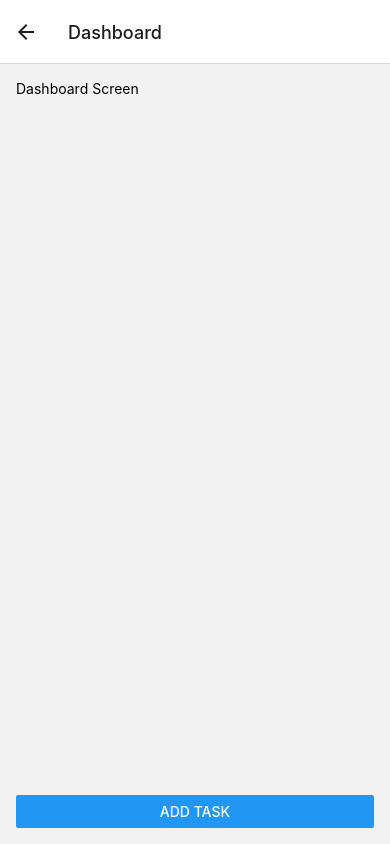
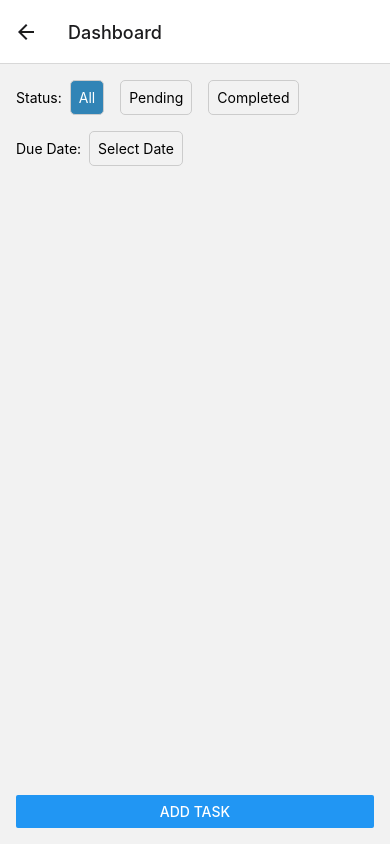
Before and after one commit to suraj3477/PersonalTaskManager, a React Native app: screen /Dashboard in a window 390 px wide. Built offline with nearby package versions, Linux system fonts and the light colour scheme.

Commit message:
implementing the Filter in the Dashboard screen via status and due date

```diff
--- a/app/screens/DashboardScreen.tsx
+++ b/app/screens/DashboardScreen.tsx
@@ -1,5 +1,13 @@
-import React, { useContext } from "react";
-import { View, Text, Button, FlatList, StyleSheet } from "react-native";
+import React, { useContext, useState } from "react";
+import {
+  View,
+  Text,
+  Button,
+  FlatList,
+  StyleSheet,
+  TouchableOpacity,
+} from "react-native";
+import DateTimePicker from "@react-native-community/datetimepicker";
 import { DashboardScreenNavigationProp } from "../navigation/types";
 import { TaskContext } from "../context/TaskContext";
 
@@ -16,11 +24,97 @@ const DashboardScreen: React.FC<Props> = ({ navigation }) => {
 
   const { tasks } = taskContext;
 
+  const [statusFilter, setStatusFilter] = useState<
+    "pending" | "completed" | "all"
+  >("all");
+  const [dueDateFilter, setDueDateFilter] = useState<Date | null>(null);
+  const [showDatePicker, setShowDatePicker] = useState(false);
+
+  const handleDateChange = (event: any, selectedDate?: Date) => {
+    const currentDate = selectedDate || dueDateFilter;
+    setShowDatePicker(false);
+    setDueDateFilter(currentDate);
+  };
+
+  const filteredTasks = tasks.filter((task) => {
+    const matchesStatus =
+      statusFilter === "all" || task.status === statusFilter;
+    const matchesDueDate = dueDateFilter
+      ? new Date(task.dueDate).toDateString() === dueDateFilter.toDateString()
+      : true;
+    return matchesStatus && matchesDueDate;
+  });
+
   return (
     <View style={styles.container}>
-      <Text>Dashboard Screen</Text>
+
+      {/* Status Filter */}
+      <View style={styles.filterContainer}>
+        <Text>Status:</Text>
+        <TouchableOpacity onPress={() => setStatusFilter("all")}>
+          <Text
+            style={[
+              styles.filterOption,
+              statusFilter === "all" && styles.selectedFilter,
+            ]}
+          >
+            All
+          </Text>
+        </TouchableOpacity>
+        <TouchableOpacity onPress={() => setStatusFilter("pending")}>
+          <Text
+            style={[
+              styles.filterOption,
+              statusFilter === "pending" && styles.selectedFilter,
+            ]}
+          >
+            Pending
+          </Text>
+        </TouchableOpacity>
+        <TouchableOpacity onPress={() => setStatusFilter("completed")}>
+          <Text
+            style={[
+              styles.filterOption,
+              statusFilter === "completed" && styles.selectedFilter,
+            ]}
+          >
+            Completed
+          </Text>
+        </TouchableOpacity>
+      </View>
+
+      {/* Due Date Filter */}
+      <View style={styles.filterContainer}>
+        <Text>Due Date:</Text>
+        <TouchableOpacity
+          onPress={() => setShowDatePicker(true)}
+          style={styles.dateButton}
+        >
+          <Text>
+            {dueDateFilter ? dueDateFilter.toDateString() : "Select Date"}
+          </Text>
+        </TouchableOpacity>
+        {dueDateFilter && (
+          <TouchableOpacity
+            onPress={() => setDueDateFilter(null)}
+            style={styles.clearButton}
+          >
+            <Text>Clear</Text>
+          </TouchableOpacity>
+        )}
+      </View>
+
+      {showDatePicker && (
+        <DateTimePicker
+          value={dueDateFilter || new Date()}
+          mode="date"
+          display="default"
+          onChange={handleDateChange}
+        />
+      )}
+
       <FlatList
-        data={tasks}
+        data={filteredTasks}
         keyExtractor={(item) => item.id}
         renderItem={({ item }) => (
           <View style={styles.task}>
@@ -51,6 +145,38 @@ const styles = StyleSheet.create({
     justifyContent: "center",
     padding: 16,
   },
+  filterContainer: {
+    flexDirection: "row",
+    alignItems: "center",
+    marginBottom: 16,
+  },
+  filterOption: {
+    marginHorizontal: 8,
+    padding: 8,
+    borderWidth: 1,
+    borderColor: "#ccc",
+    borderRadius: 5,
+  },
+  selectedFilter: {
+    backgroundColor: "#3184b6",
+    color: "white",
+  },
+  dateButton: {
+    marginHorizontal: 8,
+    padding: 8,
+    borderWidth: 1,
+    borderColor: "#ccc",
+    borderRadius: 5,
+  },
+  clearButton: {
+    marginHorizontal: 8,
+    padding: 8,
+    borderWidth: 1,
+    borderColor: "#ccc",
+    borderRadius: 5,
+    backgroundColor: "#f44336",
+    color: "white",
+  },
   task: {
     borderWidth: 1,
     padding: 16,
--- a/app/screens/TaskScreen.tsx
+++ b/app/screens/TaskScreen.tsx
@@ -1,9 +1,21 @@
-import React, { useContext, useState } from 'react';
-import { View, Text, TextInput, Button, StyleSheet } from 'react-native';
-import { NavigationProp } from '@react-navigation/native';
-import { TaskContext, Task } from '../context/TaskContext';
-import { TaskScreenRouteProp, TaskScreenNavigationProp } from '../navigation/types';
-import uuid from 'uuid-random';
+import React, { useContext, useState } from "react";
+import {
+  View,
+  Text,
+  TextInput,
+  Button,
+  StyleSheet,
+  TouchableOpacity,
+  Platform,
+} from "react-native";
+import { NavigationProp } from "@react-navigation/native";
+import { TaskContext, Task } from "../context/TaskContext";
+import {
+  TaskScreenRouteProp,
+  TaskScreenNavigationProp,
+} from "../navigation/types";
+import uuid from "uuid-random";
+import DateTimePicker from "@react-native-community/datetimepicker";
 
 type Props = {
   route: TaskScreenRouteProp;
@@ -19,16 +31,40 @@ const TaskScreen: React.FC<Props> = ({ route, navigation }) => {
 
   const { addTask, updateTask } = taskContext;
   const task: Task | undefined = route.params?.task;
-  const [title, setTitle] = useState(task?.title || '');
-  const [description, setDescription] = useState(task?.description || '');
-  const [dueDate, setDueDate] = useState(task?.dueDate || '');
-  const [status, setStatus] = useState<'pending' | 'completed'>(task?.status || 'pending');
+  const [title, setTitle] = useState(task?.title || "");
+  const [description, setDescription] = useState(task?.description || "");
+  const [dueDate, setDueDate] = useState(
+    task ? new Date(task.dueDate) : new Date()
+  );
+  const [status, setStatus] = useState<"pending" | "completed">(
+    task?.status || "pending"
+  );
+  const [showDatePicker, setShowDatePicker] = useState(false);
+
+  const handleDateChange = (event: any, selectedDate?: Date) => {
+    const currentDate = selectedDate || dueDate;
+    setShowDatePicker(Platform.OS === "ios");
+    setDueDate(currentDate);
+  };
 
   const handleSave = () => {
+    const formattedDueDate = dueDate.toISOString();
     if (task) {
-      updateTask({ ...task, title, description, dueDate, status });
+      updateTask({
+        ...task,
+        title,
+        description,
+        dueDate: formattedDueDate,
+        status,
+      });
     } else {
-      addTask({ id: uuid(), title, description, dueDate, status });
+      addTask({
+        id: uuid(),
+        title,
+        description,
+        dueDate: formattedDueDate,
+        status,
+      });
     }
     navigation.goBack();
   };
@@ -47,13 +83,23 @@ const TaskScreen: React.FC<Props> = ({ route, navigation }) => {
         value={description}
         onChangeText={setDescription}
         style={styles.input}
+        multiline
+        numberOfLines={3}
       />
-      <TextInput
-        placeholder="Due Date"
-        value={dueDate}
-        onChangeText={setDueDate}
-        style={styles.input}
-      />
+      <TouchableOpacity
+        onPress={() => setShowDatePicker(true)}
+        style={styles.dateButton}
+      >
+        <Text>{dueDate.toDateString()}</Text>
+      </TouchableOpacity>
+      {showDatePicker && (
+        <DateTimePicker
+          value={dueDate}
+          mode="date"
+          display="default"
+          onChange={handleDateChange}
+        />
+      )}
       <TextInput
         placeholder="Status"
         value={status}
@@ -68,7 +114,7 @@ const TaskScreen: React.FC<Props> = ({ route, navigation }) => {
 const styles = StyleSheet.create({
   container: {
     flex: 1,
-    justifyContent: 'center',
+    justifyContent: "center",
     padding: 16,
   },
   input: {
@@ -76,6 +122,13 @@ const styles = StyleSheet.create({
     marginBottom: 12,
     padding: 8,
   },
+  dateButton: {
+    marginBottom: 12,
+    padding: 8,
+    borderWidth: 1,
+    borderColor: "#ccc",
+    borderRadius: 5,
+  },
 });
 
 export default TaskScreen;
--- a/package.json
+++ b/package.json
@@ -10,6 +10,7 @@
   },
   "dependencies": {
     "@react-native-async-storage/async-storage": "1.23.1",
+    "@react-native-community/datetimepicker": "^8.1.1",
     "@react-native-community/masked-view": "^0.1.11",
     "@react-navigation/native": "^6.1.17",
     "@react-navigation/stack": "^6.3.29",
@@ -17,6 +18,7 @@
     "expo-status-bar": "~1.12.1",
     "react": "18.2.0",
     "react-native": "0.74.2",
+    "react-native-date-picker": "^5.0.4",
     "react-native-gesture-handler": "^2.17.1",
     "react-native-reanimated": "^3.12.1",
     "react-native-safe-area-context": "^4.10.5",
```
Also changed, not shown: 1 other file (tests, documents, lock files or other folders).
